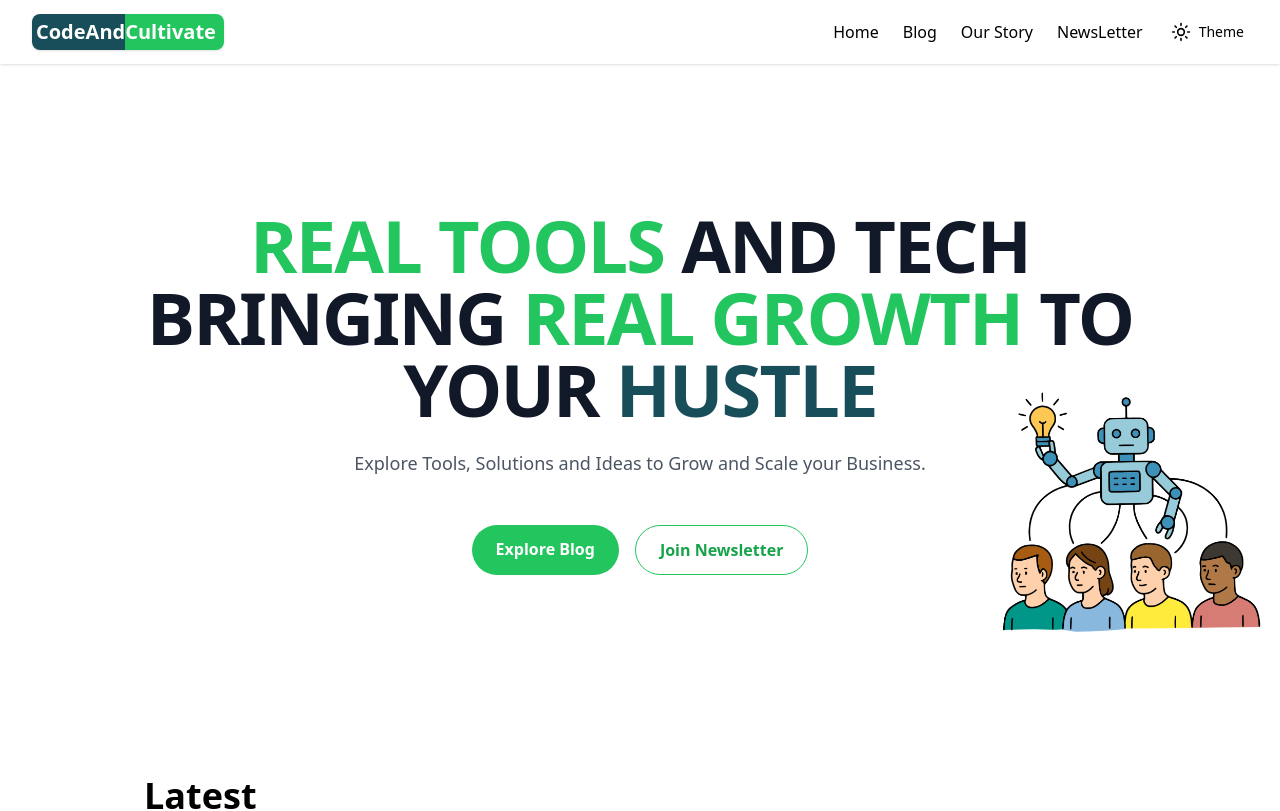
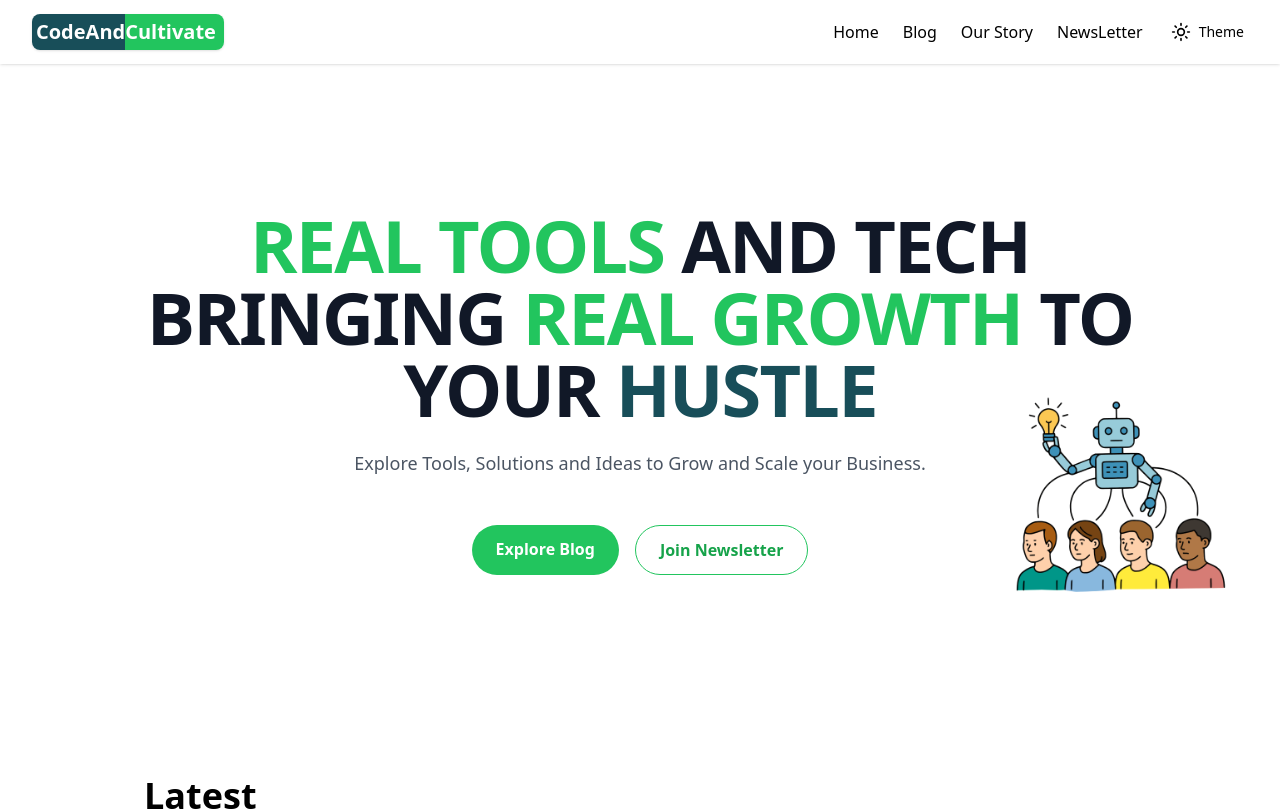
Before and after one commit to nenshallom/Blog, a React (Vite) app: page / in a window 1280 px wide. Shown: the top 811 px of the page. Built offline with nearby package versions, Linux system fonts and the light colour scheme.

Commit message:
fix: hero links

```diff
--- a/src/components/home/Hero.tsx
+++ b/src/components/home/Hero.tsx
@@ -25,7 +25,7 @@ export default function Hero() {
         alt="AI vector"
         className={`
           w-[60%] sm:w-[50%] md:w-[40%] h-auto mx-auto mb-8
-          lg:absolute lg:bottom-10 lg:right-0 lg:w-[21vw] lg:mb-10
+          lg:absolute lg:bottom-10 lg:w-[17vw] lg:mb-20 lg:right-9
           max-w-xs sm:max-w-sm md:max-w-md lg:max-w-lg
           object-contain pointer-events-none opacity-80 z-0
         `}
@@ -63,6 +63,7 @@ export default function Hero() {
       >
         <Link
           to="/blog"
+          aria-label="Explore the blog"
           className="px-6 py-3 rounded-full bg-green-500 text-white font-semibold hover:bg-green-600 transition"
         >
           Explore Blog
@@ -70,6 +71,7 @@ export default function Hero() {
 
         <Link
           to="/newsletter"
+          aria-label="Subscribe to the newsletter"
           className="px-6 py-3 rounded-full border border-green-500 text-green-600 font-semibold hover:bg-green-100 dark:hover:bg-gray-800 transition"
         >
           Join Newsletter
```
